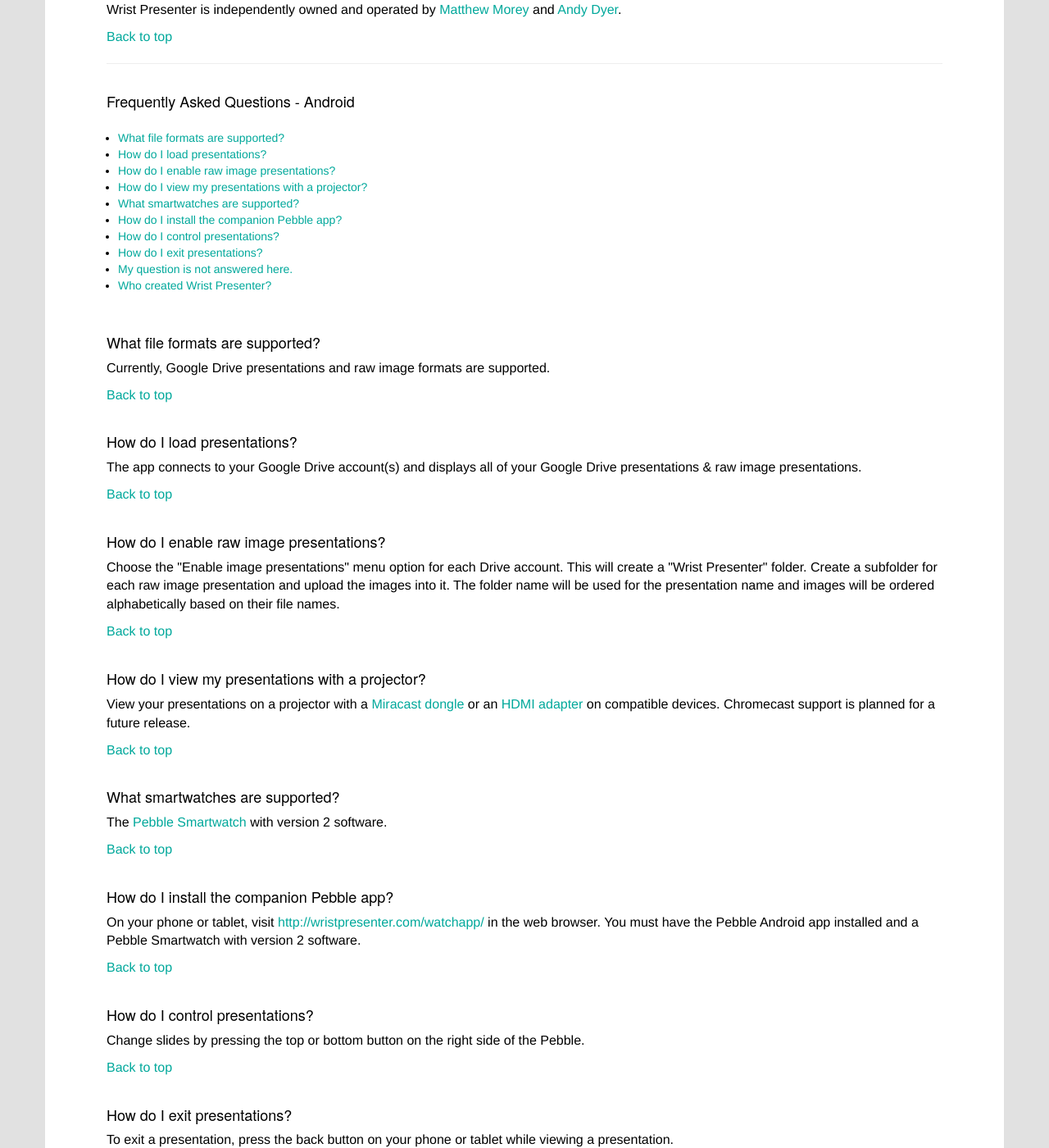
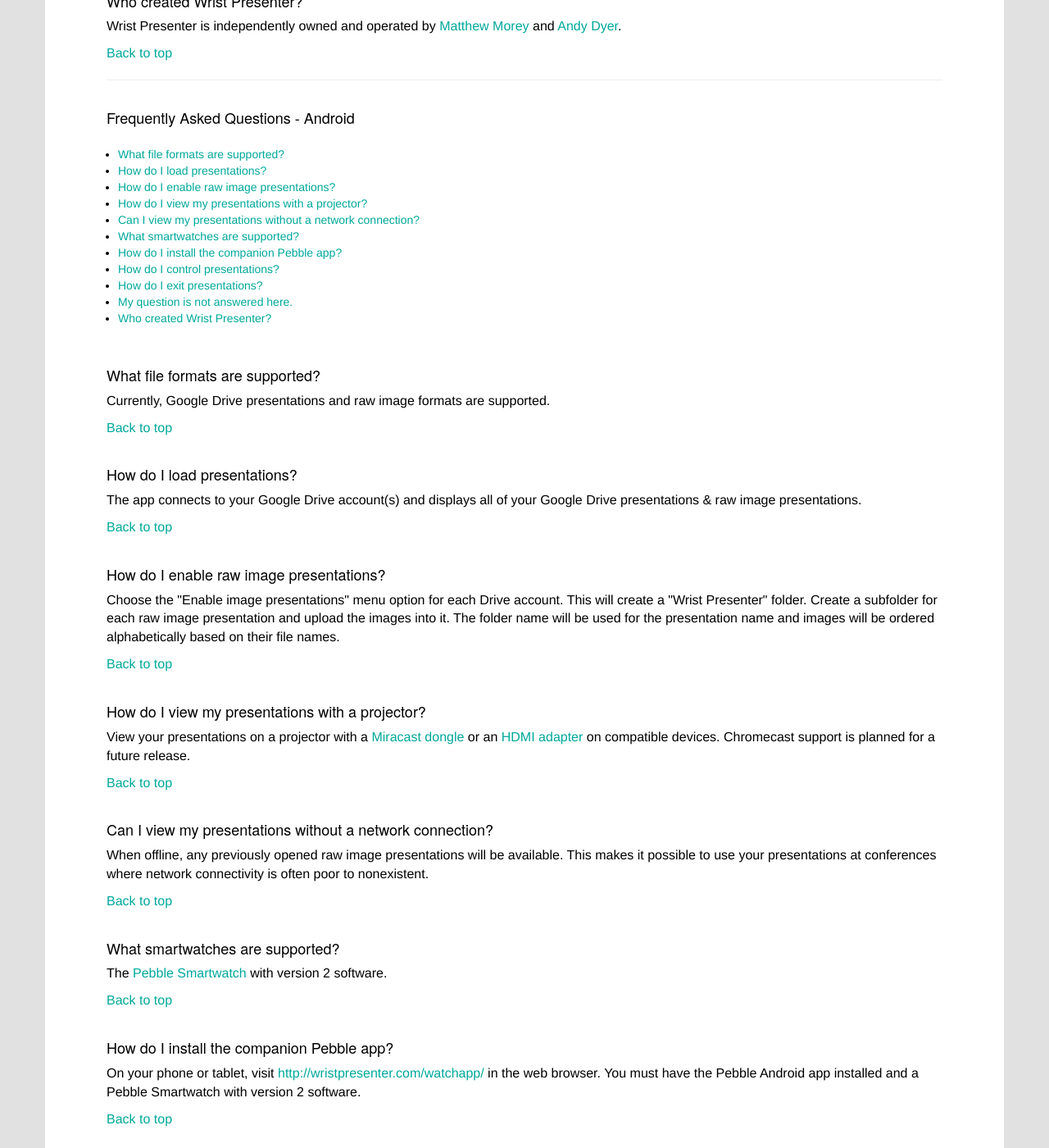
Before and after one commit to mmorey/WristPresenter-Website, a Jekyll site: the page built from support/index.html, in a window 1280 px wide and 1400 px high, scrolled down 3291 px. Shown: the whole window at 82% size. Built offline with Jekyll 4.4.1, drawn with Linux system fonts in a browser that asks for light colours; nearby versions of some CDN libraries; some of the changed text lies outside the part shown.

Commit message:
Add Android FAQ for offline support

```diff
--- a/support/index.html
+++ b/support/index.html
@@ -29,6 +29,7 @@
                     <li><a href="#android_load_presentations">How do I load presentations?</a></li>
                     <li><a href="#android_raw_image_presentations">How do I enable raw image presentations?</a></li>
                     <li><a href="#android_presenting">How do I view my presentations with a projector?</a></li>
+                    <li><a href="#android_offline">Can I view my presentations without a network connection?</a></li>
                     <li><a href="#android_supported_watches">What smartwatches are supported?</li>
                     <li><a href="#android_install_pebble_app">How do I install the companion Pebble app?</li>
                     <li><a href="#android_control_presentation">How do I control presentations?</a></li>
@@ -139,6 +140,7 @@
                     <li><a href="#android_load_presentations">How do I load presentations?</a></li>
                     <li><a href="#android_raw_image_presentations">How do I enable raw image presentations?</a></li>
                     <li><a href="#android_presenting">How do I view my presentations with a projector?</a></li>
+                    <li><a href="#android_offline">Can I view my presentations without a network connection?</a></li>
                     <li><a href="#android_supported_watches">What smartwatches are supported?</li>
                     <li><a href="#android_install_pebble_app">How do I install the companion Pebble app?</li>
                     <li><a href="#android_control_presentation">How do I control presentations?</a></li>
@@ -166,6 +168,11 @@
                 <h4>How do I view my presentations with a projector?</h4>
                 <p>
                 View your presentations on a projector with a <a href="http://www.amazon.com/gp/product/B00H2D3N0M/ref=as_li_qf_sp_asin_il?ie=UTF8&camp=1789&creative=9325&creativeASIN=B00H2D3N0M&linkCode=as2&tag=slacod-20" onClick="trackOutboundLink(this, 'Outbound Links', 'http://www.amazon.com/gp/product/B00H2D3N0M/ref=as_li_qf_sp_asin_il?ie=UTF8&camp=1789&creative=9325&creativeASIN=B00H2D3N0M&linkCode=as2&tag=slacod-20'); return false;">Miracast dongle</a> or an <a href="http://www.kanexlive.com/slimport" onClick="trackOutboundLink(this, 'Outbound Links', 'http://www.kanexlive.com/slimport'); return false;">HDMI adapter</a> on compatible devices. Chromecast support is planned for a future release.</p>
+                <p><a href="#android_content">Back to top</a></p>
+
+                <a name="android_offline"></a>
+                <h4>Can I view my presentations without a network connection?</h4>
+                <p>When offline, any previously opened raw image presentations will be available. This makes it possible to use your presentations at conferences where network connectivity is often poor to nonexistent.</p>
                 <p><a href="#android_content">Back to top</a></p>
 
                 <a name="android_supported_watches"></a>
```
